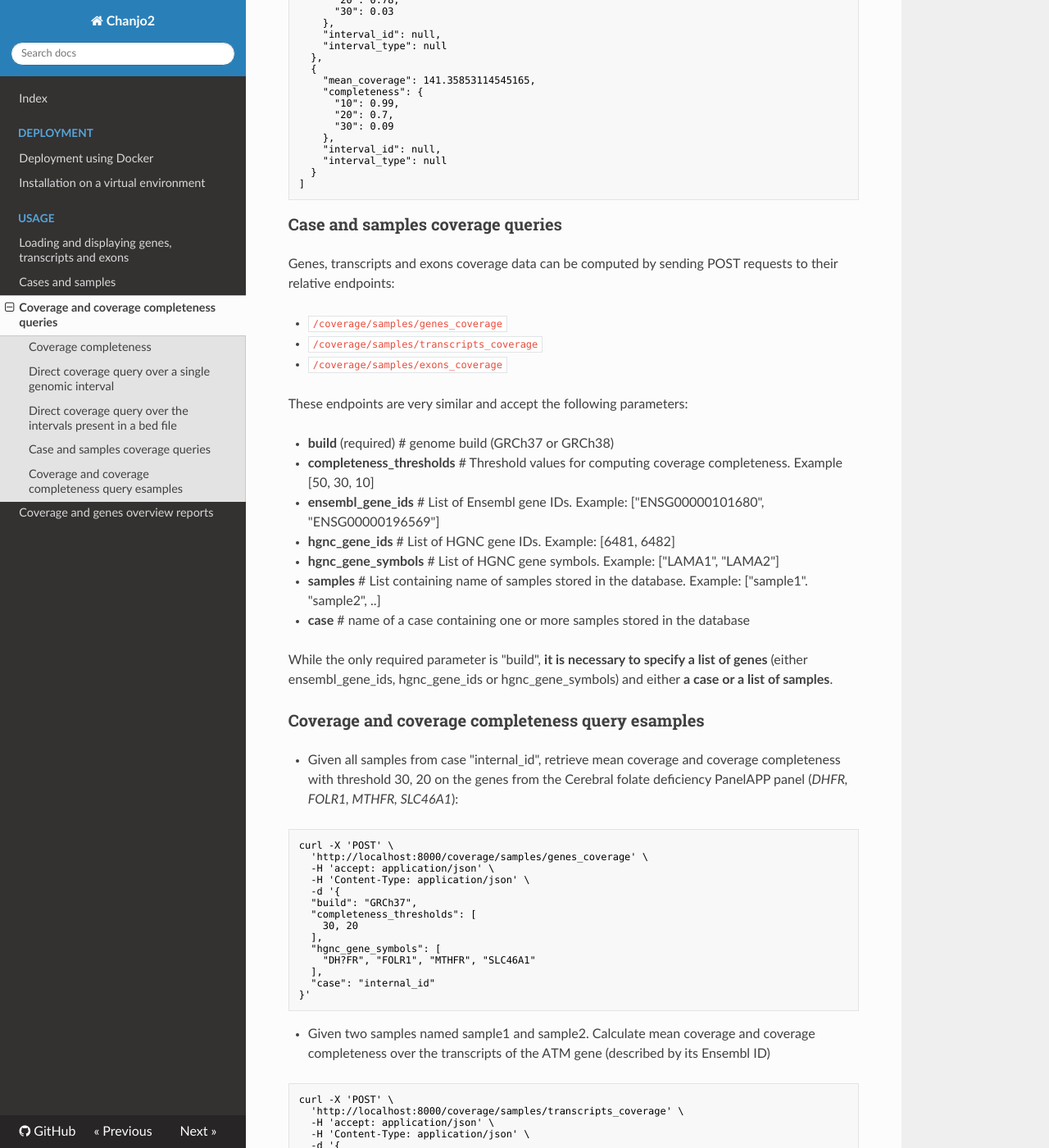
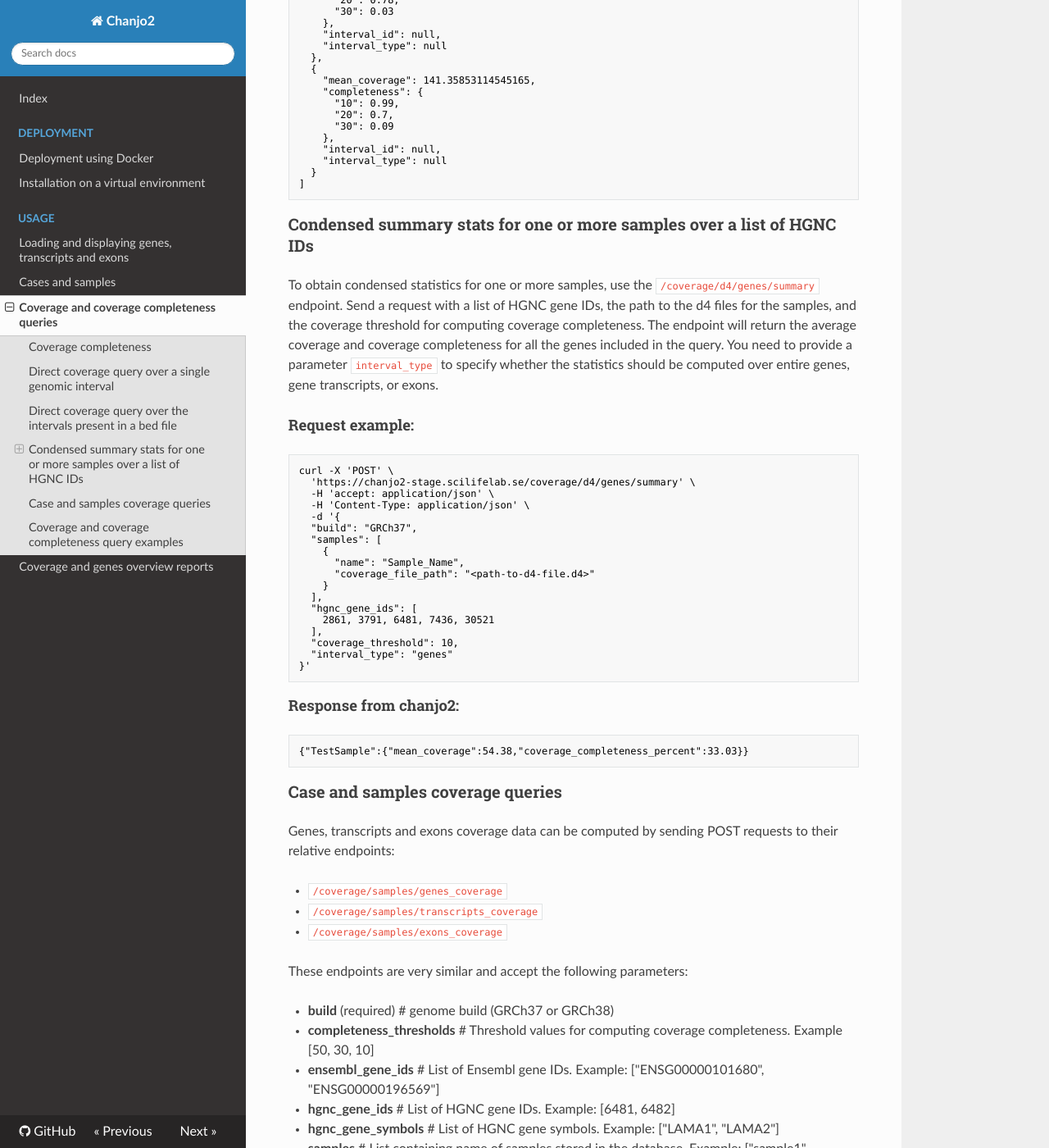
Before and after one commit to Clinical-Genomics/chanjo2, an MkDocs documentation site: the page built from docs/usage/sample-coverage.md, in a window 1280 px wide and 1400 px high, scrolled down 2536 px. Shown: the whole window at 82% size. Built offline with MkDocs 1.6.1, drawn with Linux system fonts in a browser that asks for light colours; nearby versions of some CDN libraries; some of the changed text lies outside the part shown.

Commit message:
Better endpoint

````diff
--- a/docs/usage/sample-coverage.md
+++ b/docs/usage/sample-coverage.md
@@ -130,6 +130,42 @@ And it would return the following result:
 ]
 ```
 
+### Condensed summary stats for one or more samples over a list of HGNC IDs
+
+To obtain condensed statistics for one or more samples, use the `/coverage/d4/genes/summary` endpoint.
+Send a request with a list of HGNC gene IDs, the path to the d4 files for the samples, and the coverage threshold for computing coverage completeness.
+The endpoint will return the average coverage and coverage completeness for all the genes included in the query.
+You need to provide a parameter `interval_type` to specify whether the statistics should be computed over entire genes, gene transcripts, or exons.
+
+#### Request example:
+
+``` shell
+curl -X 'POST' \
+  'https://chanjo2-stage.scilifelab.se/coverage/d4/genes/summary' \
+  -H 'accept: application/json' \
+  -H 'Content-Type: application/json' \
+  -d '{
+  "build": "GRCh37",
+  "samples": [
+    {
+      "name": "Sample_Name",
+      "coverage_file_path": "<path-to-d4-file.d4>"
+    }
+  ],
+  "hgnc_gene_ids": [
+    2861, 3791, 6481, 7436, 30521
+  ],
+  "coverage_threshold": 10,
+  "interval_type": "genes"
+}'
+```
+
+#### Response from chanjo2:
+
+``` shell
+{"TestSample":{"mean_coverage":54.38,"coverage_completeness_percent":33.03}}
+```
+
 ### Case and samples coverage queries
 
 Genes, transcripts and exons coverage data can be computed by sending POST requests to their relative endpoints:
@@ -150,7 +186,7 @@ These endpoints are very similar and accept the following parameters:
 
 While the only required parameter is "build", <strong>it is necessary to specify a list of genes</strong> (either ensembl_gene_ids, hgnc_gene_ids or hgnc_gene_symbols) and either <strong>a case or a list of samples</strong>.
 
-### Coverage and coverage completeness query esamples
+### Coverage and coverage completeness query examples
 
 - Given all samples from case "internal_id", retrieve mean coverage and coverage completeness with threshold 30, 20 on the genes from the Cerebral folate deficiency PanelAPP panel (*DHFR, FOLR1, MTHFR, SLC46A1*):
 
````
Also changed, not shown: CHANGELOG.md (+1 -0 lines).
